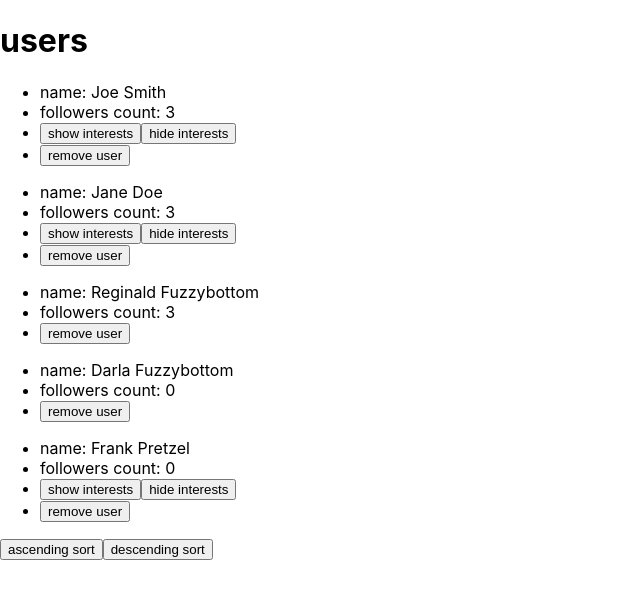
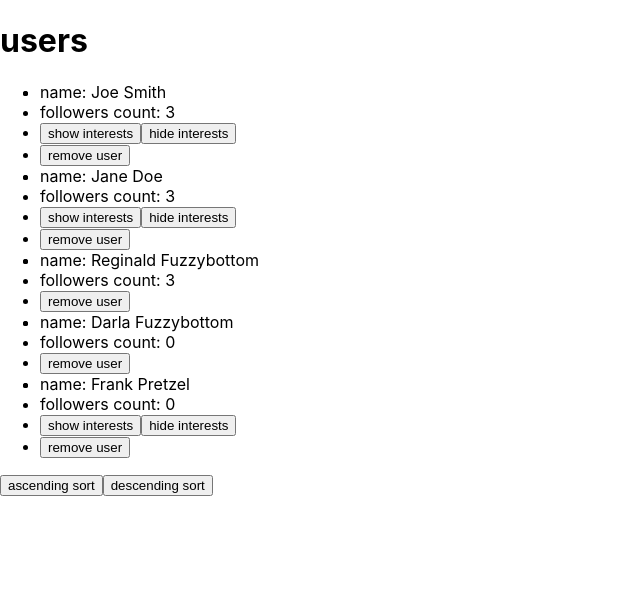
Before and after one commit to georgefikri/Trufla-React-Task, a React (Create React App) app: page / in a window 1280 px wide. Shown: the top 598 px of the page, without its empty margins (0-640 px from the left). Built offline with nearby package versions, Linux system fonts and the light colour scheme.

Commit message:
UPD: change HTML structure to make the UL outside the loop

```diff
--- a/src/components/usersList.js
+++ b/src/components/usersList.js
@@ -55,12 +55,12 @@ function Users() {
         if(users.length && interests.length) {
             setUsers( users.map(user => {
                 return {
-                  id: user.id,
-                  name: user?.name,
-                  count: user?.count,
+                    id: user.id,
+                    name: user?.name,
+                    count: user?.count,
                     interests: interests.filter(c => user.interests?.indexOf(c.id) > -1).map(interest => {
-                    return interest.name;
-                  })
+                        return interest.name;
+                    })
                 };
               }))
 
@@ -76,9 +76,9 @@ const sort  = (sort) => {
         <div>
             <div>
                 <h1>users</h1>
+                <ul >
                 {users?.map(user => (
-                    <div key={user?.name}>
-                        <ul>
+                        <li key={user?.name}>
                             <li>name: {user?.name}</li>
                             <li>followers count: {user?.count}</li>
                             {
@@ -119,9 +119,9 @@ const sort  = (sort) => {
                                     remove user
                                 </button>
                             </li>
-                        </ul>
-                    </div>
+                        </li>
                 ))}
+                </ul>
                 <button onClick={()=> sort('ascending')}>ascending sort</button>
                 <button onClick={()=> sort('descending')}>descending sort</button>
 
```
